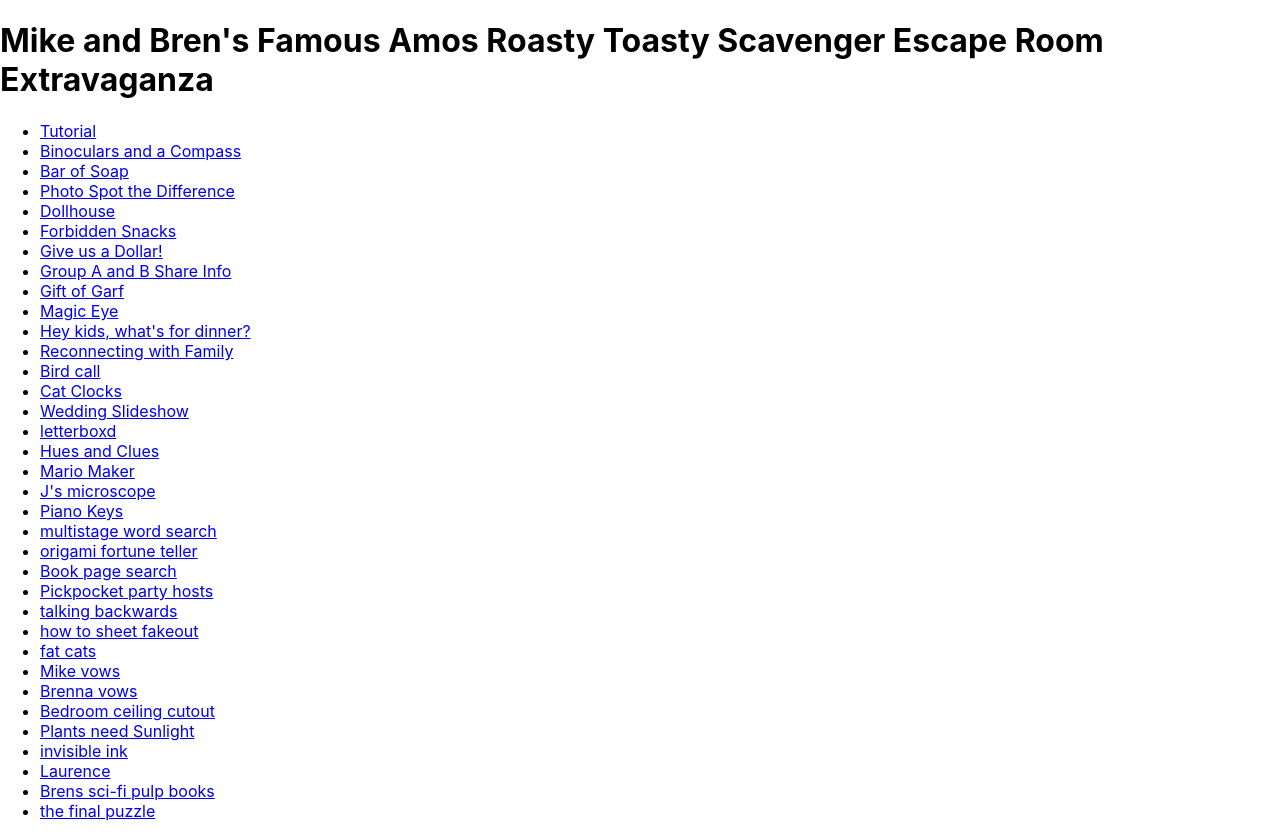
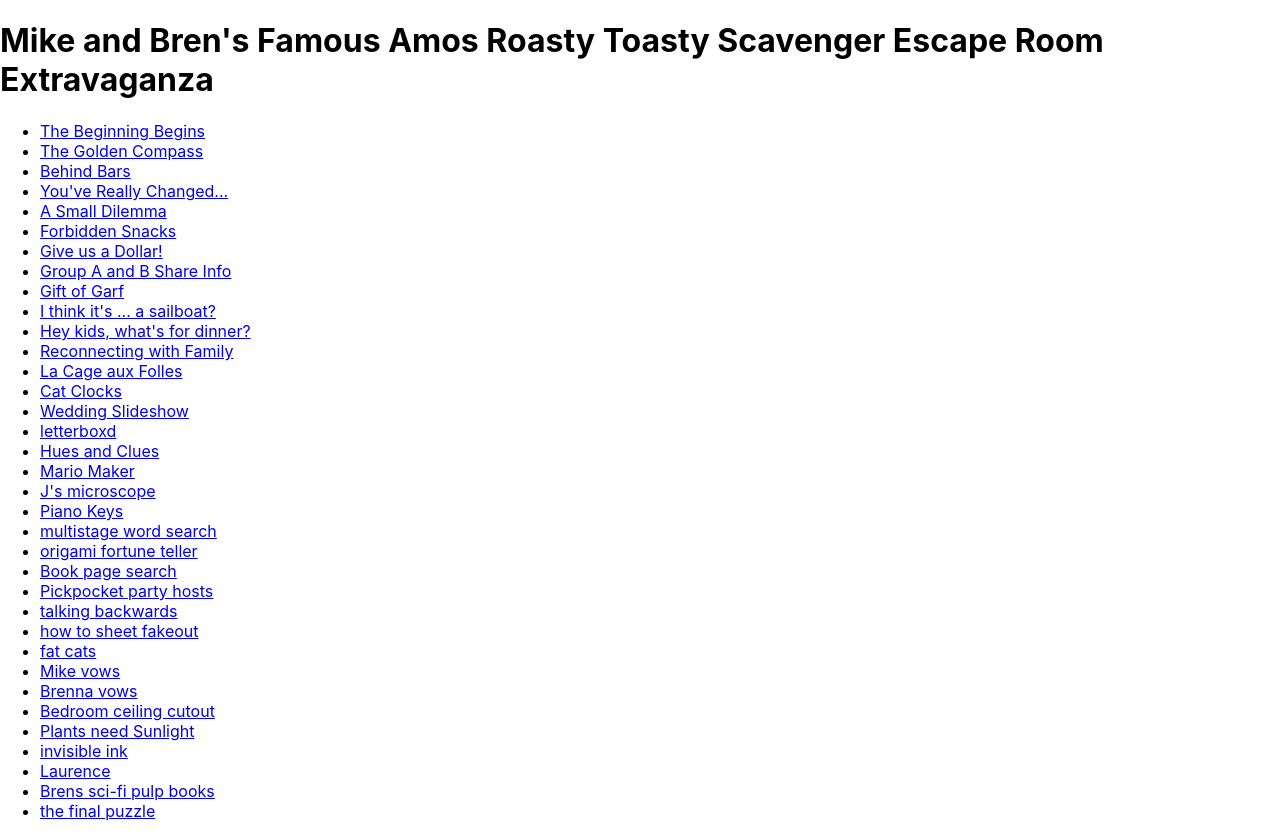
Before and after one commit to lavinbrenna/scavenger-hunt-app, a React (Create React App) app: page / in a window 1280 px wide. Built offline with nearby package versions, Linux system fonts and the light colour scheme.

Commit message:
update puzzles

```diff
--- a/src/puzzles.js
+++ b/src/puzzles.js
@@ -1,66 +1,62 @@
 export const PUZZLES = [
     {
-        title: 'Tutorial',
+        title: 'The Beginning Begins',
         answer: '1054',
         location: 'In front of the house',
         puzzleText: "What are the first 4 digits of our home address?",
-        hintOne: 'Look at the address of our home besides the door, the first four digits are the answer.',
+        hintOne: 'Look at the address of our home beside the door, the first four digits are the answer.',
         hintTwo: "A home is a thing people live inside, youre looking at one right now. Numbers are squiggles that represent how many of a thing.",
-        urlText: "tutorial"
+        urlText: "theBeginningBegins"
     },
     {
-        title: 'Binoculars and a Compass',
+        title: 'The Golden Compass',
         answer: '4848',
         location: 'Back porch',
         puzzleText: 'Take a look. 186 degrees SSW, or the 31st minute on a clock. 400 meters.',
         hintOne: "The degrees are in reference to a compass heading. The house behind you is due North.",
-        hintTwo: "hint two",
-        resetText: "Here's how to reset",
-        supplementaryItems: "Here's some supplementary items",
-        urlText: "binoculars"
+        hintTwo: "You are supposed to stand in the taped off circle on the back deck and pick up the compass, point it at the heading then look through the binoculars to see a painted sign in the distance that has the answer to the riddle written on it.",
+        resetText: "Please put the binoculars down on the table on top of the instructions for focusing them, and the compass next to it.",
+        urlText: "theGoldenCompass"
 
     },
     {
-        title: 'Bar of Soap',
-        answer: '1234',
+        title: 'Behind Bars',
+        answer: '7114',
         location: 'Kitchen',
         puzzleText: "We're planning for a breakout at midnight, but the guards got ears everywhere. We've got a guy in the supply wing whose gonna send us a code for the lock on the doors, but he's gonna have to sneak it somewhere only the workers can see. The guards are on high alert, so make sure to keep your hands CLEAN. Be on the lookout",
-        hintOne: "hint1",
-        hintTwo: "hint2",
+        hintOne: "Our guy in the supply room mentioned something about a bar.",
+        hintTwo: "You gotta look at the bar of soap.",
         resetText: "Here's how to reset",
-        supplementaryItems: "Here's some supplementary items",
-        urlText: "soap"
+        urlText: "behindBars"
     },
     {
-        title: 'Photo Spot the Difference',
+        title: "You've Really Changed...",
         answer: '1234',
         location: 'Place',
-        puzzleText: 'puzzleText',
+        puzzleText: 'I think I saw this photo before elsewhere. Notice anything different? I see four. [This answer will have all of its digits going from lowest to highest, left to right]',
+        hintOne: 'One of you is currently holding the other photo this moment.',
+        hintTwo: 'Compare the photo on the wall with the photo on the front of your answer sheet. Whichever numbered squares contain something changed or different, that number goes into your final answer of 4 digits.',
+        resetText: "If you took the photo down to look closer, please make sure you hang it back up after the fact.",
+        urlText: "youveReallyChanged"
+    },
+    {
+        title: 'A Small Dilemma',
+        answer: 1234,
+        location: 'Living Room',
+        puzzleText: 'Miniature Mike was getting all of the player packets ready for the guests at his Miniature Marriage, when a gust of wind came by and blew them all over the front of his house. Even worse, one of the sheets already had the answer to THIS PUZZLE written in. I guess if you can find the right sheet, the answer is yours for the taking.',
         hintOne: 'hint1',
         hintTwo: 'hint2',
-        resetText: "Here's how to reset",
-        supplementaryItems: "Here's some supplementary items",
-        urlText: "difference"
-    },
-    {
-        title: 'Dollhouse',
-        answer: 1234,
-        location: 'Living Room',
-        puzzleText: 'puzzleText',
-        hintOne: 'hint1',
-        hintTwo: 'hint2',
-        resetText: "Here's how to reset",
-        supplementaryItems: "Here's some supplementary items",
-        urlText: "dollhouse"
+        resetText: "Place the magnifying glass back next to the table, and if any furniture got moved or knocked over during your inspection, please make sure to put it back as best you can or get one of the game hosts to help reset it.",
+        urlText: "aSmallDilemma"
     },
     {
         title: 'Forbidden Snacks',
         answer: 1234,
         location: 'Dining Room',
-        puzzleText: 'puzzleText',
-        hintOne: 'hint1',
-        hintTwo: 'hint2',
-        resetText: "Here's how to reset",
+        puzzleText: "Your puzzle isn't here. You'll have to keep looking around the house. Keep an eye out for a forbidden dish, not to be enjoyed until after 10 PM, then ignore its warning and look inside.",
+        hintOne: 'There should be snacks somewhere on the main floor.',
+        hintTwo: 'There is a metal tray on the snack table in the dining room next to the kitchen. It says "Do Not Enjoy", but you can go for it',
+        resetText: "Please make sure to pull the foil back across the top of the tray so the insides remain covered to anyone else. Make sure the note on top is propped up and visible.",
         supplementaryItems: "Here's some supplementary items",
         urlText: "forbiddenSnacks"
     },
@@ -68,12 +64,12 @@ export const PUZZLES = [
         title: 'Give us a Dollar!',
         answer: 1234,
         location: 'Dining Room',
-        puzzleText: 'puzzleText',
-        hintOne: 'hint1',
-        hintTwo: 'hint2',
+        puzzleText: "Give us a dollar. Please. We want to go to Japan. Don't we deserve it? Go to our Registry and give us a dollar. You don't have to send the dollar now, you can even send it on Venmo later tonight when you leave the party and think 'That was a good party, we should really hang out with Mike and Brenna more often. I can't wait to get home to watch the new episode of House of the Dragon. It's not as good as Game of Thrones neccessarily, but I think it has the chance to get there at some point.' Either way, go to the registry and scroll through until you see the answer to this puzzle. (You don't really have to give us a dollar, but do click through to the site for the code!)",
+        hintOne: 'Click the link to the registry and scroll down to the option titled "code"',
+        hintTwo: "If you can't connect to the site for some reason, the answer is [ANSWER]",
         resetText: "Here's how to reset",
         supplementaryItems: "Here's some supplementary items",
-        urlText: "dollar"
+        urlText: "giveUsADollar"
     },
     {
         title: 'Group A and B Share Info',
@@ -90,21 +86,20 @@ export const PUZZLES = [
         title: 'Gift of Garf',
         answer: 1234,
         location: 'Dining Room',
-        puzzleText: 'puzzleText',
-        hintOne: 'hint1',
-        hintTwo: 'hint2',
-        resetText: "Here's how to reset",
-        supplementaryItems: "Here's some supplementary items",
-        urlText: "garf"
+        puzzleText: 'Place your Garfield at the shrine, in exchange, pickup the paper Garfield head and gently pull on his tongue to reveal the answer. If you forgot to bring something Garfield related, please take the markers next to you and draw Garfield in under 60 seconds, sign your name to the bottom or back, then put it in the offering box before revealing the code. This is the honor system bb.',
+        hintOne: "If you forgot to bring something Garfield related, just do a quick doodle of Garfield. Don't worry about judgement, we REALLY want some bad Garfield drawings.",
+        hintTwo: "Garfield is some kind of voluptuous sassy orange cat with an 'I don't give a fuck' attitude and an insatiable hunger for noodles in gravy. He has whiskers coming off the sides of his head, two big hard boiled eggs for eyes, and wavy black stripes on his back. You gotta know who Garfield is bud.",
+        resetText: "Please make sure the Garfield mouth closes and is placed back down on the table face up for others to reveal for themselves.",
+        urlText: "giftOfGarf"
     },
     {
-        title: 'Magic Eye',
+        title: "I think it's ... a sailboat?",
         answer: 1234,
         location: 'Dining Room',
-        puzzleText: 'puzzleText',
-        hintOne: 'hint1',
-        hintTwo: 'hint2',
-        resetText: "Here's how to reset",
+        puzzleText: 'Stare at the poster, relax your eyes and try and look past it, until the code reveals itself to you. There is only 1 number, so just repeat it 4 times for the answer.',
+        hintOne: "These can be hard or impossible for some people to do, just try for a minute or two and if you still can't, try getting up close to it.",
+        hintTwo: "Look REALLY close to it, like, go look at the frame of the poster. It's alright you couldn't see it in the poster. Don't sweat it though, not everyone's eyes can do it. Good try I bet you looked really cool doing it.",
+        resetText: "Relax your eyes and move along baby",
         supplementaryItems: "Here's some supplementary items",
         urlText: "magicEye"
     },
@@ -131,10 +126,10 @@ export const PUZZLES = [
         urlText: "reconnecting"
     },
     {
-        title: "Bird call",
+        title: "La Cage aux Folles",
         answer: 1234,
         location: 'Dining Room',
-        puzzleText: 'puzzleText',
+        puzzleText: 'Did someone let a bird into our pristine home!? We need to identify it before calling the bird police or whatever. Download this app [HERE] for identifying bird calls, take note of the species, then find its entry in the book on the shelf next to you "Neighborhood Birding 101". The answer to this question will be the two page numbers its on. (For example, if a bird was on pages 10 and 11, the answer would be "1011")',
         hintOne: 'hint1',
         hintTwo: 'hint2',
         resetText: "Here's how to reset",
```
